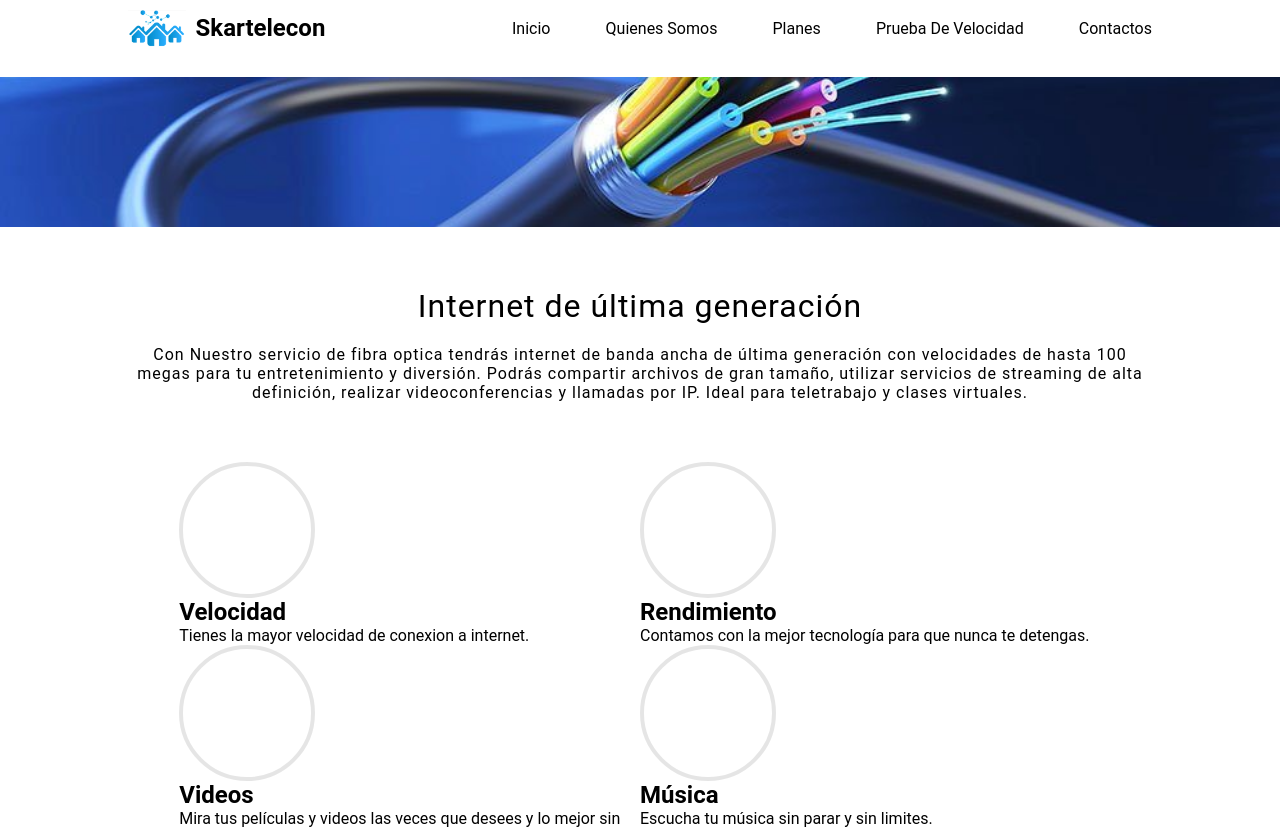
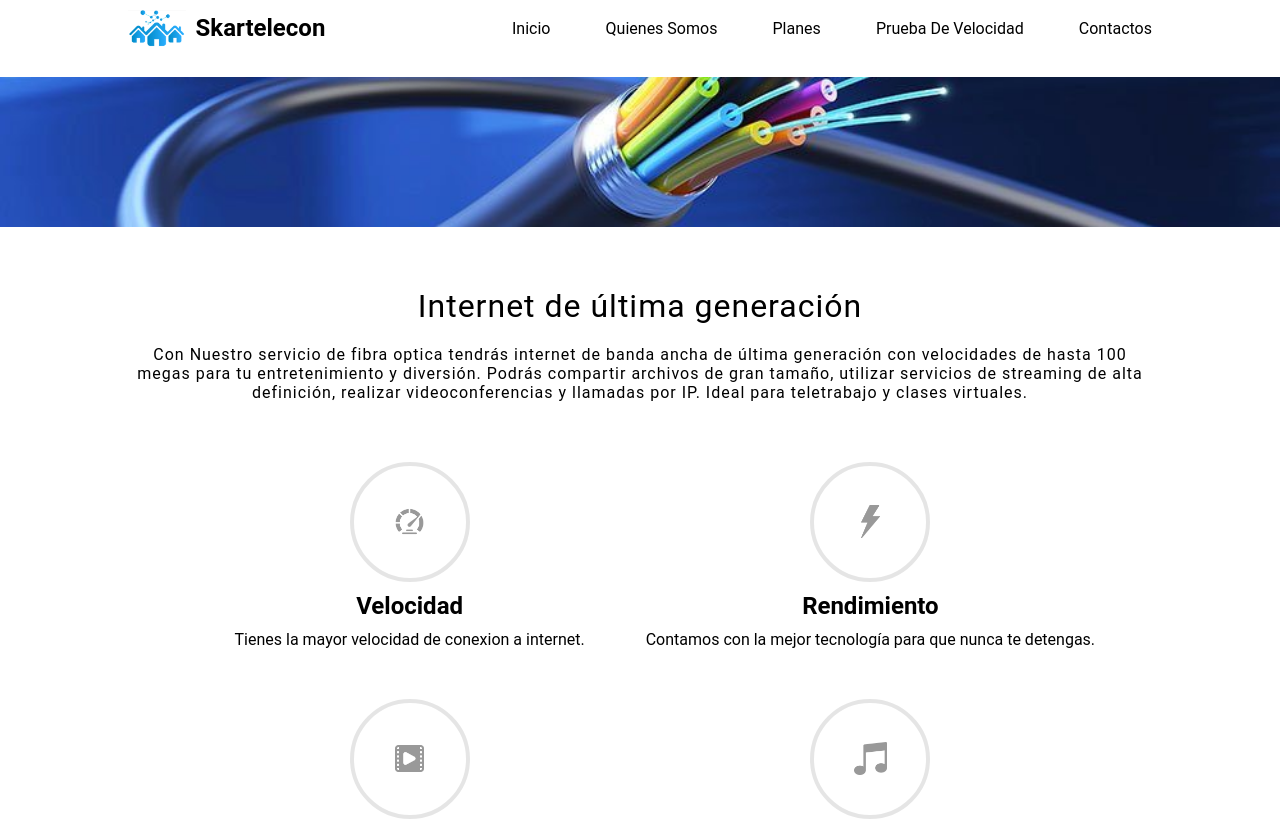
Before and after one commit to antonioraper5612/Skartelecon, a React (Create React App) app: page /planes in a window 1280 px wide. Shown: the top 829 px of the page. Built offline with nearby package versions, Linux system fonts and the light colour scheme.

Commit message:
update styles

```diff
--- a/src/views/Planes/index.jsx
+++ b/src/views/Planes/index.jsx
@@ -1,12 +1,12 @@
 import React from 'react'
 import Header from '../../components/Header'
-import  {useNavigate}  from 'react-router-dom'
+import { useNavigate } from 'react-router-dom'
 
 //Iconos
-// import velocidad from '../../Img/001-velocmetro.png'
-// import Destello from '../../Img/003-destello.png'
-// import musica from '../../Img/001-msica.png'
-// import videos from '../../Img/002-video.png'
+import velocidad from '../../Img/001-velocmetro.png'
+import Destello from '../../Img/003-destello.png'
+import musica from '../../Img/001-msica.png'
+import videos from '../../Img/002-video.png'
 import plan6Megas from '../../Img/6Megas.png'
 import plan8Megas from '../../Img/8megas.png'
 import plan10Megas from '../../Img/10megas.png'
@@ -15,16 +15,16 @@ import ImgPrincipal from '../../components/imgprincipal'
 
 const Planes = () => {
 
-const navigate=useNavigate()
+    const navigate = useNavigate()
 
-const handleaddplan =(plan)=>{
-    navigate(`/contact/${plan}`)
-}
+    const handleaddplan = (plan) => {
+        navigate(`/contact/${plan}`)
+    }
 
     return (
         <>
             <Header />
-            <ImgPrincipal/>
+            <ImgPrincipal />
             <div className='container container-title'>
                 <h2>Internet de última generación
                 </h2>
@@ -37,28 +37,36 @@ const handleaddplan =(plan)=>{
             </div>
             <div className='container container-content-rendimiento'>
                 <div className='content-redimiento'>
-                   <div className='spiner'></div>
+                    <div className='spiner'>
+                        <img src={velocidad} alt='velocidad'></img>
+                    </div>
                     <h2>Velocidad</h2>
                     <p>
                         Tienes la mayor velocidad de conexion a internet.</p>
                 </div>
                 <div className='content-redimiento'>
 
-                <div className='spiner'></div>
+                    <div className='spiner'>
+                        <img src={Destello} alt='velocidad'></img>
+                    </div>
                     <h2>Rendimiento</h2>
                     <p>
                         Contamos con la mejor tecnología para que nunca te detengas.
                     </p>
                 </div>
                 <div className='content-redimiento'>
-                <div className='spiner'></div>
+                    <div className='spiner'>
+                        <img src={videos} alt='velocidad'></img>
+                    </div>
                     <h2>Videos</h2>
                     <p>
                         Mira tus películas y videos las veces que desees y lo mejor sin cortes.
                     </p>
                 </div>
                 <div className='content-redimiento'>
-                <div className='spiner'></div>
+                    <div className='spiner'>
+                        <img src={musica} alt='velocidad'></img>
+                    </div>
                     <h2>Música</h2>
                     <p>
                         Escucha tu música sin parar y sin limites.
@@ -67,48 +75,48 @@ const handleaddplan =(plan)=>{
             </div>
             <div className='container container-content-plan'>
                 <div className='content-plan'>
-                    <img src={plan6Megas} alt='plan6Megas'/>
+                    <img src={plan6Megas} alt='plan6Megas' />
                     <h2>Plan Bronce</h2>
                     <p>6 Megas de bajada</p>
-                    <hr/>
+                    <hr />
                     <p>6 Megas de Subida</p>
-                    <hr/>
+                    <hr />
                     <p>Totalmente ilimitado</p>
                     <p>Hasta 5 dispositivos conectados
                         simultáneamente
                     </p>
                     <p><span>$55000</span></p>
-                     <button onClick={()=>handleaddplan('Plan Bronce')}>Lo Quiero Ya!</button>
+                    <button onClick={() => handleaddplan('Plan Bronce')}>Lo Quiero Ya!</button>
 
                 </div>
                 <div className='content-plan'>
-                    <img src={plan8Megas} alt='plan8Megas'/>
+                    <img src={plan8Megas} alt='plan8Megas' />
                     <h2>Plan Diamante</h2>
                     <p>8 Megas de bajada</p>
-                    <hr/>
+                    <hr />
                     <p>8 Megas de Subida</p>
-                    <hr/>
+                    <hr />
                     <p>Totalmente ilimitado</p>
                     <p>Hasta 10 dispositivos conectados
                         simultáneamente
                     </p>
-                     <p><span>$65000</span></p>
-                     <button onClick={()=>handleaddplan('Plan Diamante')}>Lo Quiero Ya!</button>
+                    <p><span>$65000</span></p>
+                    <button onClick={() => handleaddplan('Plan Diamante')}>Lo Quiero Ya!</button>
 
                 </div>
                 <div className='content-plan'>
-                    <img src={plan10Megas} alt='plan10Megas'/>
+                    <img src={plan10Megas} alt='plan10Megas' />
                     <h2>Plan Oro</h2>
                     <p>10 Megas de bajada</p>
-                    <hr/>
+                    <hr />
                     <p>10 Megas de Subida</p>
-                    <hr/>
+                    <hr />
                     <p>Totalmente ilimitado</p>
                     <p>Hasta 10 dispositivos conectados
                         simultáneamente
                     </p>
                     <p><span>$75000</span></p>
-                    <button onClick={()=>handleaddplan('Plan Oro')}>Lo Quiero Ya!</button>
+                    <button onClick={() => handleaddplan('Plan Oro')}>Lo Quiero Ya!</button>
                 </div>
             </div>
         </>
--- a/src/views/Planes/planes.style.css
+++ b/src/views/Planes/planes.style.css
@@ -28,20 +28,33 @@ letter-spacing: 1px;
 
 .content-redimiento {
   width: 45%;
+  display: flex;
+  flex-direction: column;
+  align-items: center;
+}
+
+.content-redimiento h2{
+  margin: 10px 0;
+}
+
+.content-redimiento p{
+  margin-bottom: 50px ;
+  text-align: center;
 }
 
 .spiner {
   border: 4px solid rgb(0, 0, 0, 0.1);
-  width: 136px;
-  height: 136px;
+  width: 120px;
+  height: 120px;
   border-radius: 50%;
   animation: spin 1s;
   animation-iteration-count: normal;
+  display: flex;
+  justify-content: center;
+  align-items: center;
+  animation: spin;
 }
 .spiner img {
-  position: relative;
-  top: 0;
-  left: 0;
   width: 30%;
 }
 
--- a/src/views/TestVelicidad/testvelocidad.style.css
+++ b/src/views/TestVelicidad/testvelocidad.style.css
@@ -1,3 +1,5 @@
 .container-test{
     margin-top: 40px;
+    margin-bottom: 40px;
+
 }
```
